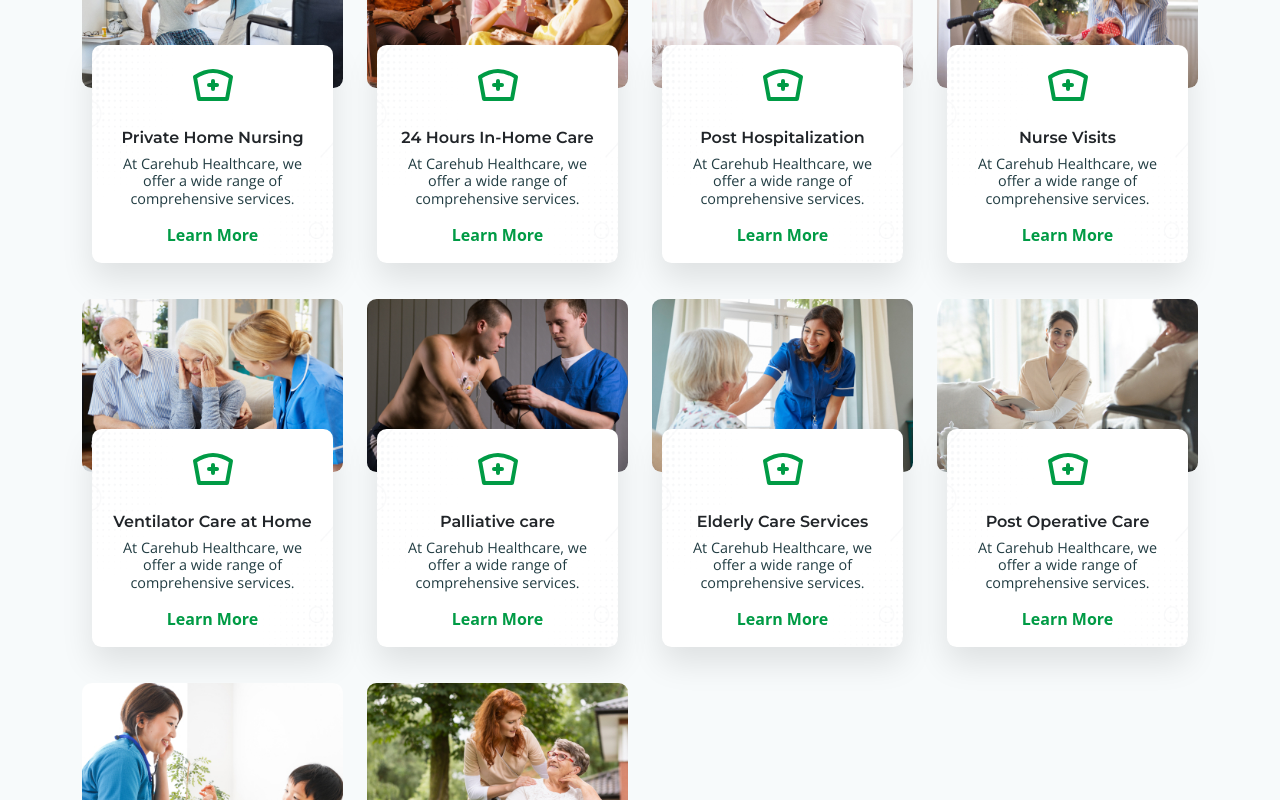
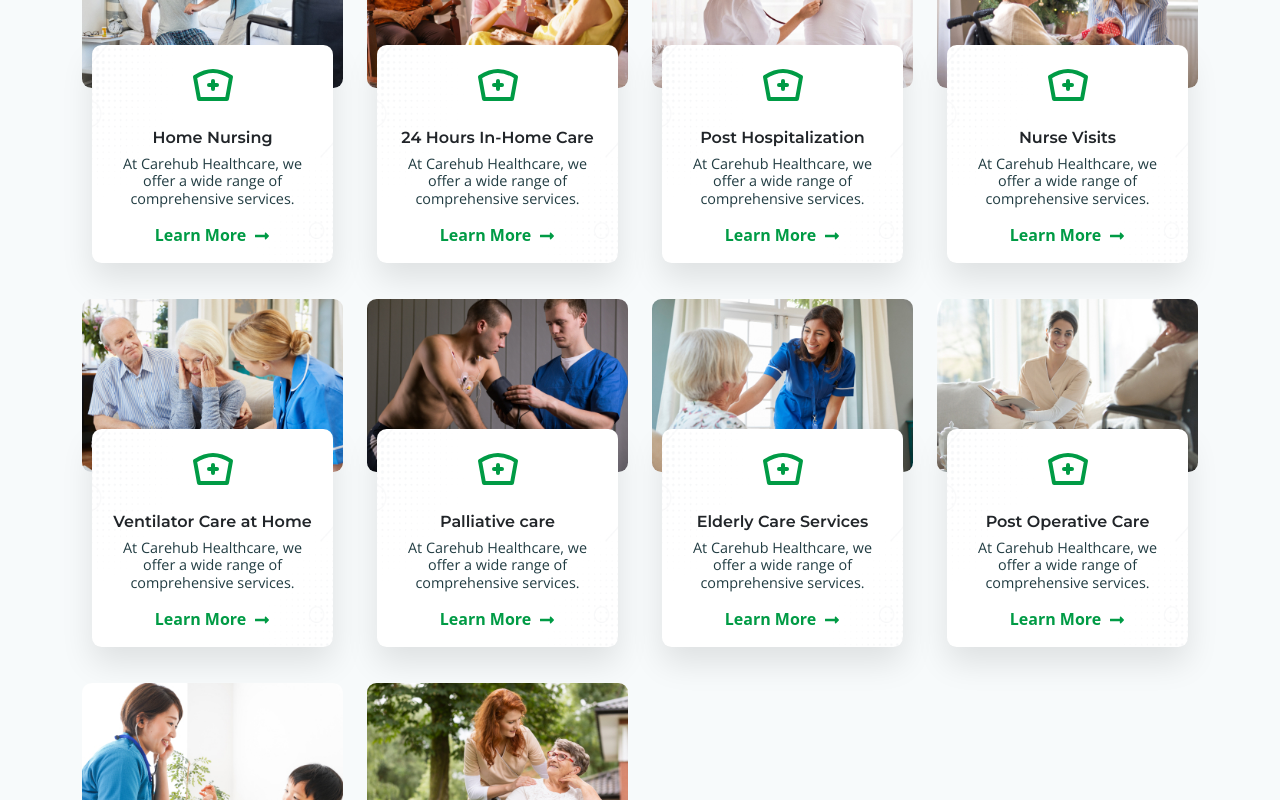
Before and after one commit to saravanan510/carehub, a React (Vite) app: page / in a window 1280 px wide. Shown: the part 1360-2160 px from the top of the page. Built offline with nearby package versions, Linux system fonts and the light colour scheme.

Commit message:
new changes

```diff
--- a/src/components/Services.jsx
+++ b/src/components/Services.jsx
@@ -3,6 +3,7 @@ import Row from "react-bootstrap/Row";
 import Col from "react-bootstrap/Col";
 import Card from "react-bootstrap/Card";
 import Button from "react-bootstrap/Button";
+import { FaLongArrowAltRight } from "react-icons/fa";
 import { TbNurse } from "react-icons/tb";
 import service_1 from "../assets/Service_1.jpg";
 import service_2 from "../assets/Service_2.jpg";
@@ -18,7 +19,7 @@ import service_10 from "../assets/Service_10.jpg";
 const services = [
   {
     image: service_1,
-    title: "Private Home Nursing",
+    title: "Home Nursing",
     para: "At Carehub Healthcare, we offer a wide range of comprehensive services.",
   },
   {
@@ -106,13 +107,16 @@ const Services = () => {
                     width="100%"
                   />
                   <div className="service2_card-body">
-                    <TbNurse className="comperhensive_icon" />
+                    <TbNurse className="service2_icon" />
                     <h5>{service.title}</h5>
                     <p>
                       At Carehub Healthcare, we offer a wide range of
                       comprehensive services.
                     </p>
-                    <button className="service2_btn">Learn More</button>
+                    <button className="service2_btn">
+                      Learn More
+                      <FaLongArrowAltRight className="ms-2" />
+                    </button>
                   </div>
                 </div>
               </Col>
--- a/src/index.css
+++ b/src/index.css
@@ -225,7 +225,11 @@ p {
   background: none;
   color: var(--color-light-green);
 }
-
+.service2_icon {
+  font-size: 3rem;
+  margin-bottom: 1.2rem;
+  color: var(--color-light-green);
+}
 .service2_card {
   position: relative;
   height: 360px;
@@ -264,13 +268,17 @@ p {
   color: var(--color-white);
 }
 .service2_card-body:hover .service2_btn {
-  color: var(--color-white);
+  color: #ffd500;
+}
+.service2_card-body:hover .service2_icon {
+  color: #ffd500;
 }
 .service2_btn {
   background-color: transparent;
   font-weight: 600;
   color: var(--color-light-green);
 }
+
 @media (max-width: 475px) {
   .service2_card-body {
     position: absolute;
```
